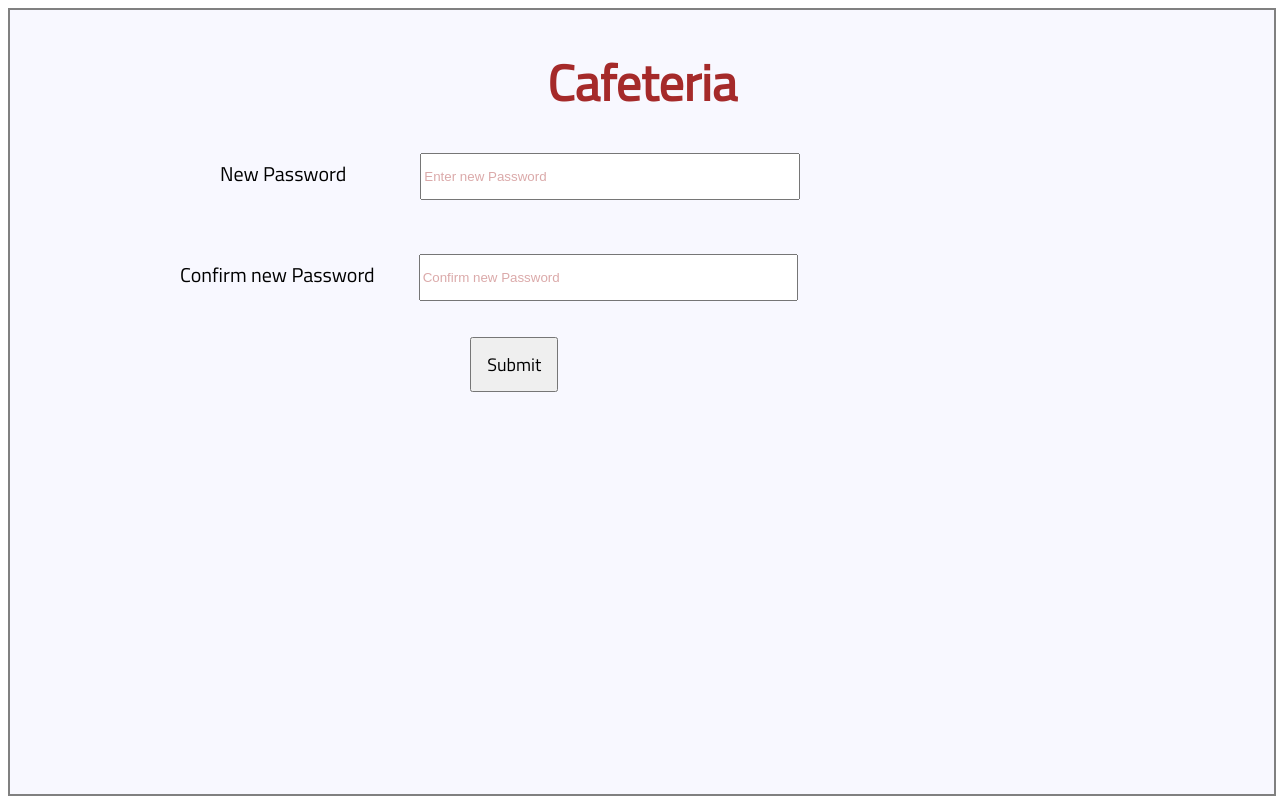
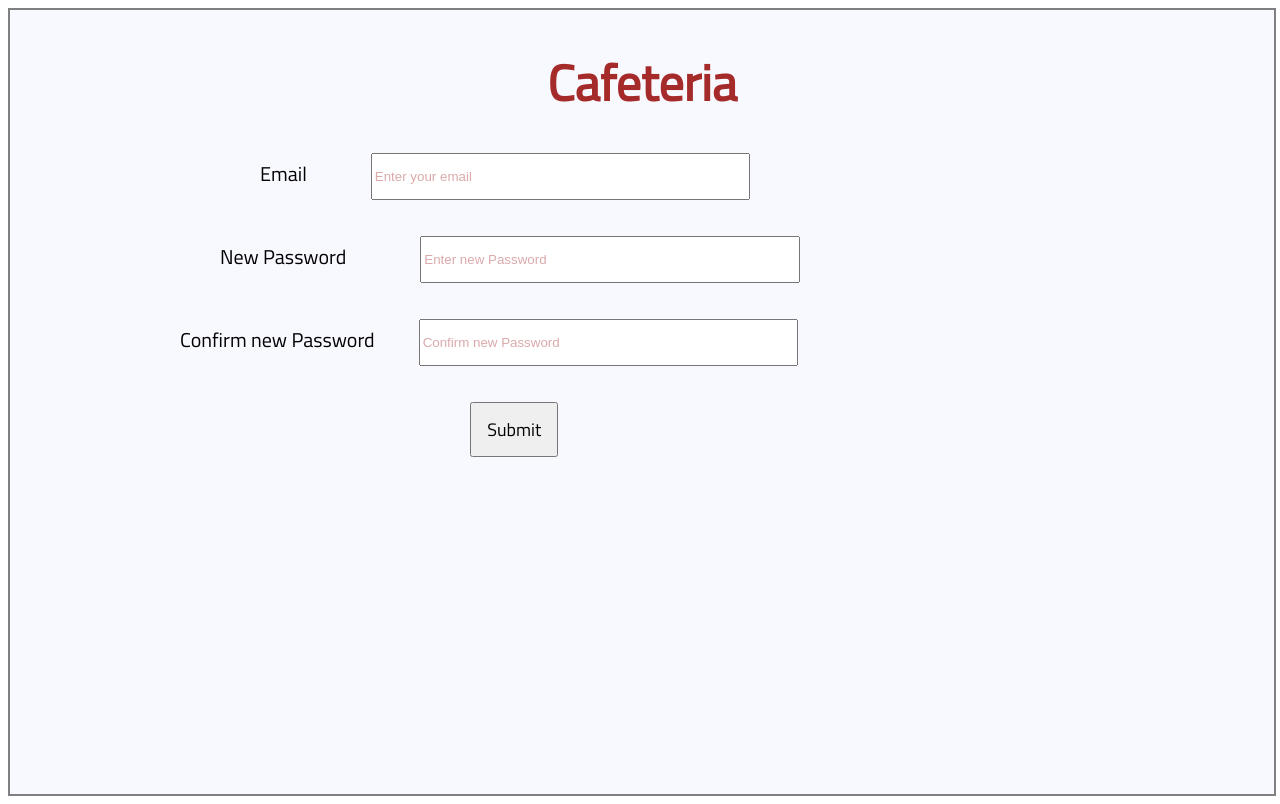
Before and after one commit to AhmedAdelFahim/Cafeteria, a PHP site: page /Cafeteria/forgetPassPage.php in a window 1280 px wide. Run offline with PHP 8.4, Linux system fonts and the light colour scheme.

Commit message:
edit in forget password page

```diff
--- a/forgetPassPage.php
+++ b/forgetPassPage.php
@@ -9,9 +9,13 @@
         <div class="container">
             <h1 class="headerName">Cafeteria</h1>
             <form class="formBox" name="loginForm" action="updatePassword.php" method="post" enctype="">
+                <label class="emailLabel">Email</label>
+                <input type="email" value="" placeholder="Enter your email" name="emailValue" class="emailBox">
+                <br><br><br>
+
                 <label class="passLabel">New Password</label>
                 <input type="password" value="" placeholder="Enter new Password" name="passValue" class="passBox" id="passBox">
-                <br><br><br><br>
+                <br><br><br>
 
                 <label class="confirmPassLabel">Confirm new Password</label>
                 <input type="password" value="" placeholder="Confirm new Password" name="confirmPassValue" class="confirmPassBox" id="confirmPassBox">
--- a/public/css/forgetPassPage.css
+++ b/public/css/forgetPassPage.css
@@ -10,6 +10,18 @@
     color:brown;
     font-size: 50px;
     font-family: 'Titillium Web', sans-serif;
+}
+
+.emailLabel     {
+    font-family: 'Titillium Web', sans-serif;
+    font-size: 20px;
+    margin-left: 250px;
+}
+
+.emailBox       {
+    width: 30%;
+    height: 6%;
+    margin-left: 60px;
 }
 
 .passLabel     {
--- a/updatePassword.php
+++ b/updatePassword.php
@@ -2,6 +2,10 @@
 
 require 'utils/DBConnection.php';
 session_start();
+
+if (!isset($_SESSION['userEmail'])) {
+    $_SESSION['userEmail'] = $_POST['emailValue'];
+}
 
 try {
     $conn = database_connection\DBConnection::getInstance();
```
